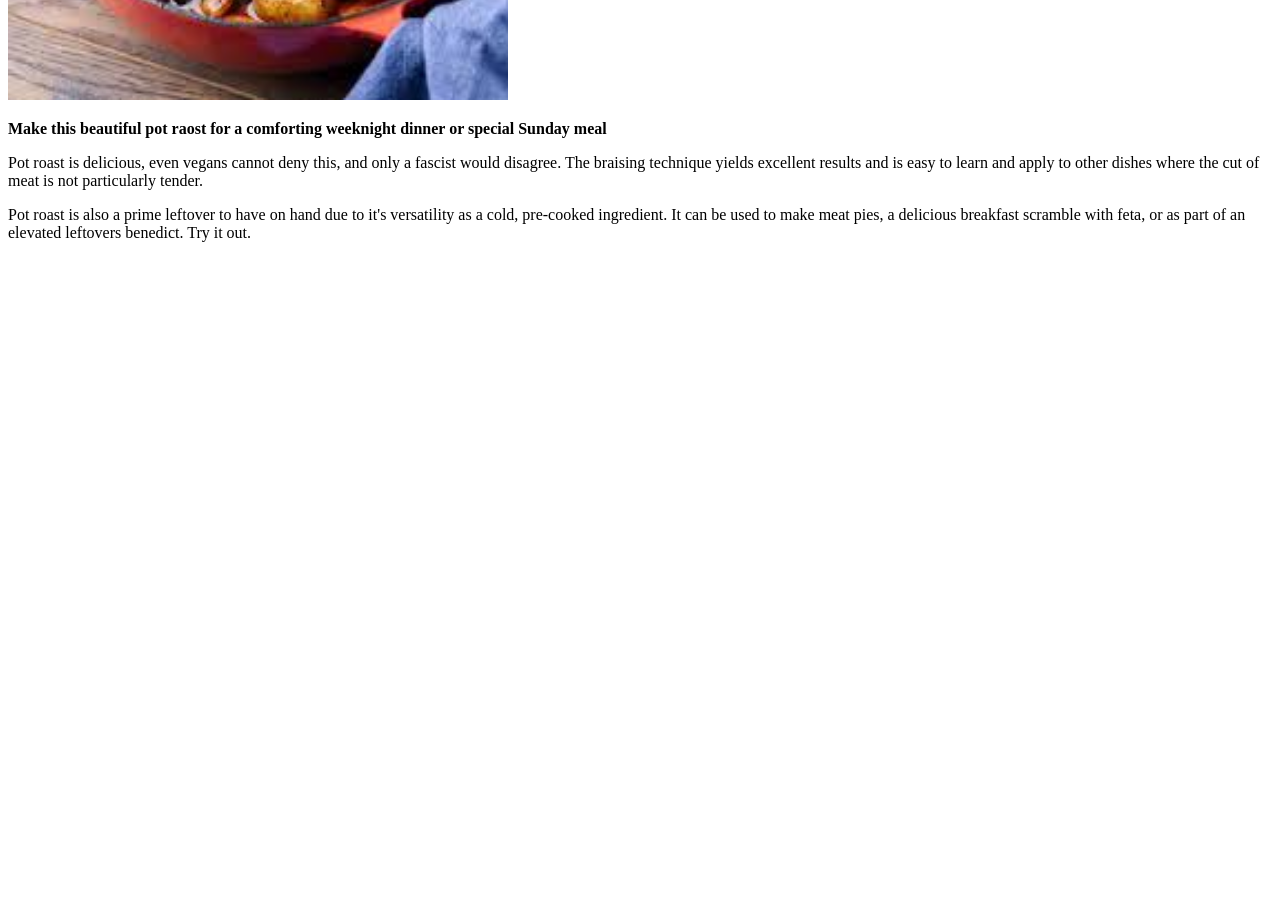
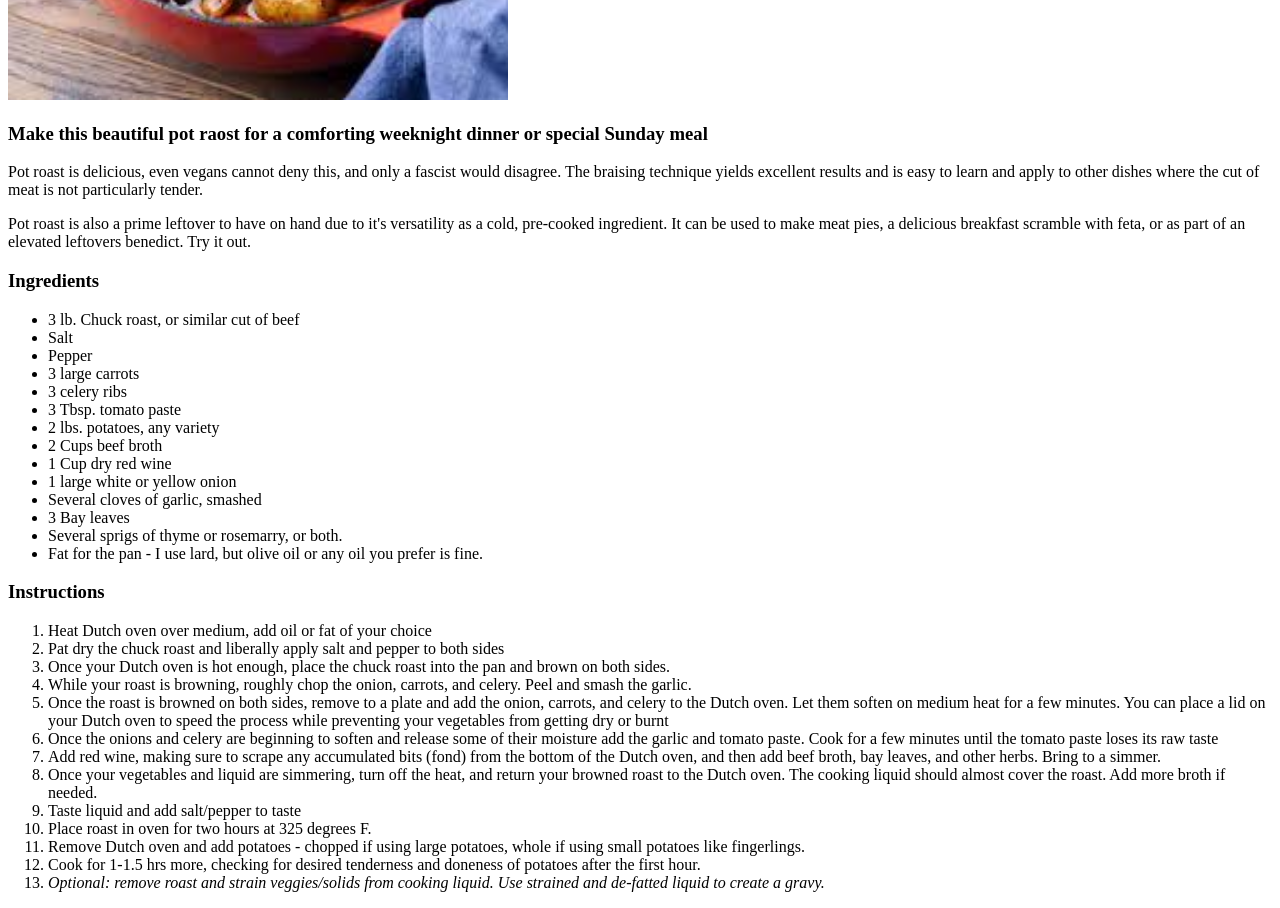
Before and after one commit to DipInThePool/odin-recipes, a plain HTML site: page recipes/pot-roast.html in a window 1280 px wide. Shown: the part 480-1388 px from the top of the page. Before the commit the page ends 800 px from the top, so only its background shows below. Drawn offline with Linux system fonts and the light colour scheme.

Commit message:
Added ingredients and instrux

```diff
--- a/recipes/pot-roast.html
+++ b/recipes/pot-roast.html
@@ -7,8 +7,45 @@
 <body>
     <h1>Pot Roast</h1>
     <img src="../images/download.jpeg" alt="Finished pot roast with potatoes and carrots in a dutch oven" style="width:500px;height:500px">
-    <p><strong> Make this beautiful pot raost for a comforting weeknight dinner or special Sunday meal</strong></p>
+    <h3>Make this beautiful pot raost for a comforting weeknight dinner or special Sunday meal</h3>
     <p>Pot roast is delicious, even vegans cannot deny this, and only a fascist would disagree. The braising technique yields excellent results and is easy to learn and apply to other dishes where the cut of meat is not particularly tender.</p>
     <p>Pot roast is also a prime leftover to have on hand due to it's versatility as a cold, pre-cooked ingredient. It can be used to make meat pies, a delicious breakfast scramble with feta, or as part of an elevated leftovers benedict. Try it out.</p>
+
+    <h3>Ingredients</h3>
+    <ul>
+        <li>3 lb. Chuck roast, or similar cut of beef</li>
+        <li>Salt</li>
+        <li>Pepper</li>
+        <li>3 large carrots</li>
+        <li>3 celery ribs</li>
+        <li>3 Tbsp. tomato paste</li>
+        <li>2 lbs. potatoes, any variety</li>
+        <li>2 Cups beef broth</li>
+        <li>1 Cup dry red wine</li>
+        <li>1 large white or yellow onion</li>
+        <li>Several cloves of garlic, smashed</li>
+        <li>3 Bay leaves</li>
+        <li>Several sprigs of thyme or rosemarry, or both.</li>
+        <li>Fat for the pan - I use lard, but olive oil or any oil you prefer is fine.</li>
+    </ul>
+
+<h3>Instructions</h3>
+    <ol>
+        <li>Heat Dutch oven over medium, add oil or fat of your choice</li>
+        <li>Pat dry the chuck roast and liberally apply salt and pepper to both sides</li>
+        <li>Once your Dutch oven is hot enough, place the chuck roast into the pan and brown on both sides.</li>
+        <li>While your roast is browning, roughly chop the onion, carrots, and celery. Peel and smash the garlic.</li>
+        <li>Once the roast is browned on both sides, remove to a plate and add the onion, carrots, and celery to the Dutch oven. Let them soften on medium heat for a few minutes. You can place a lid on your Dutch oven to speed the process while preventing your vegetables from getting dry or burnt</li>
+        <li>Once the onions and celery are beginning to soften and release some of their moisture add the garlic and tomato paste. Cook for a few minutes until the tomato paste loses its raw taste</li>
+        <li>Add red wine, making sure to scrape any accumulated bits (fond) from the bottom of the Dutch oven, and then add beef broth, bay leaves, and other herbs. Bring to a simmer.</li>
+        <li>Once your vegetables and liquid are simmering, turn off the heat, and return your browned roast to the Dutch oven. The cooking liquid should almost cover the roast. Add more broth if needed.</li>
+        <li>Taste liquid and add salt/pepper to taste</li>
+        <li>Place roast in oven for two hours at 325 degrees F.</li>
+        <li>Remove Dutch oven and add potatoes - chopped if using large potatoes, whole if using small potatoes like fingerlings.
+        <li>Cook for 1-1.5 hrs more, checking for desired tenderness and doneness of potatoes after the first hour.</li>
+        <li><em>Optional: remove roast and strain veggies/solids from cooking liquid. Use strained and de-fatted liquid to create a gravy.</em></li>
+        </li>
+    </ol>
+
 </body>
 </html>
```
